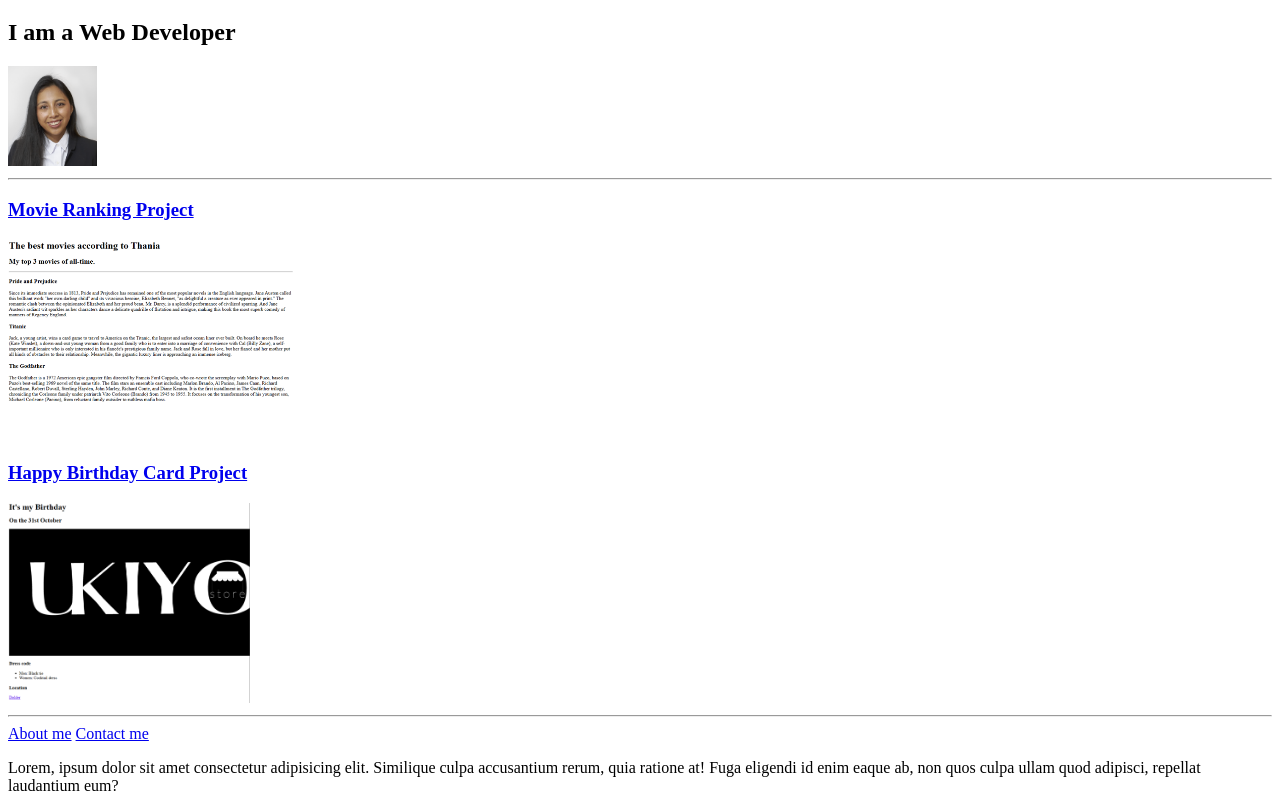
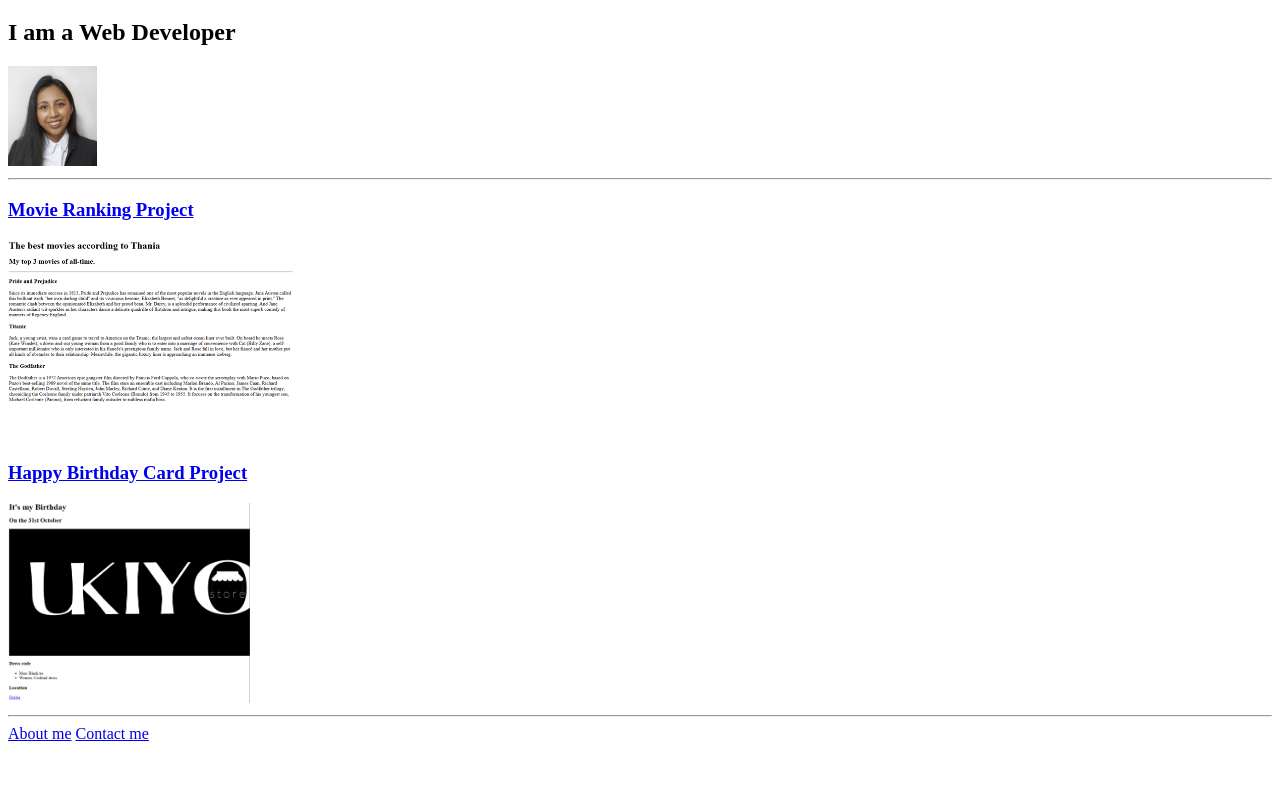
Before and after one commit to thajesiac/portfolio-repo, a plain HTML site: page index.html in a window 1280 px wide. Shown: the part 61-872 px from the top of the page. After the commit the page ends 812 px from the top, so only its background shows below. Drawn offline with Linux system fonts and the light colour scheme; files whose address does not match are found by name.

Commit message:
content deleted

```diff
--- a/index.html
+++ b/index.html
@@ -18,7 +18,7 @@
     <hr/>
     <a href="./Public/about.html">About me</a>
     <a href="./Public/contact.html">Contact me</a>
-    <p>Lorem, ipsum dolor sit amet consectetur adipisicing elit. Similique culpa accusantium rerum, quia ratione at! Fuga eligendi id enim eaque ab, non quos culpa ullam quod adipisci, repellat laudantium eum?</p>
+
 
 </body>
 </html>
```
